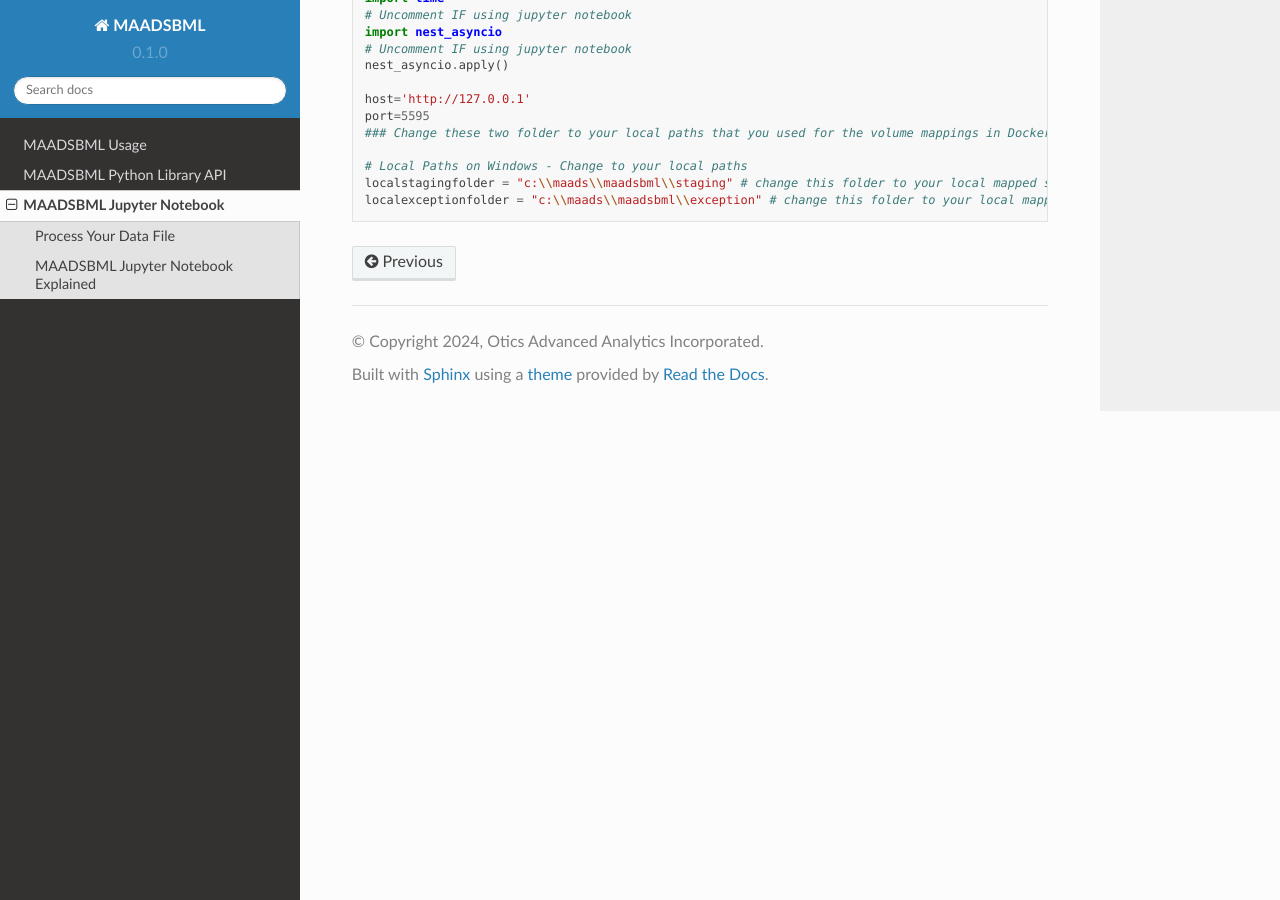
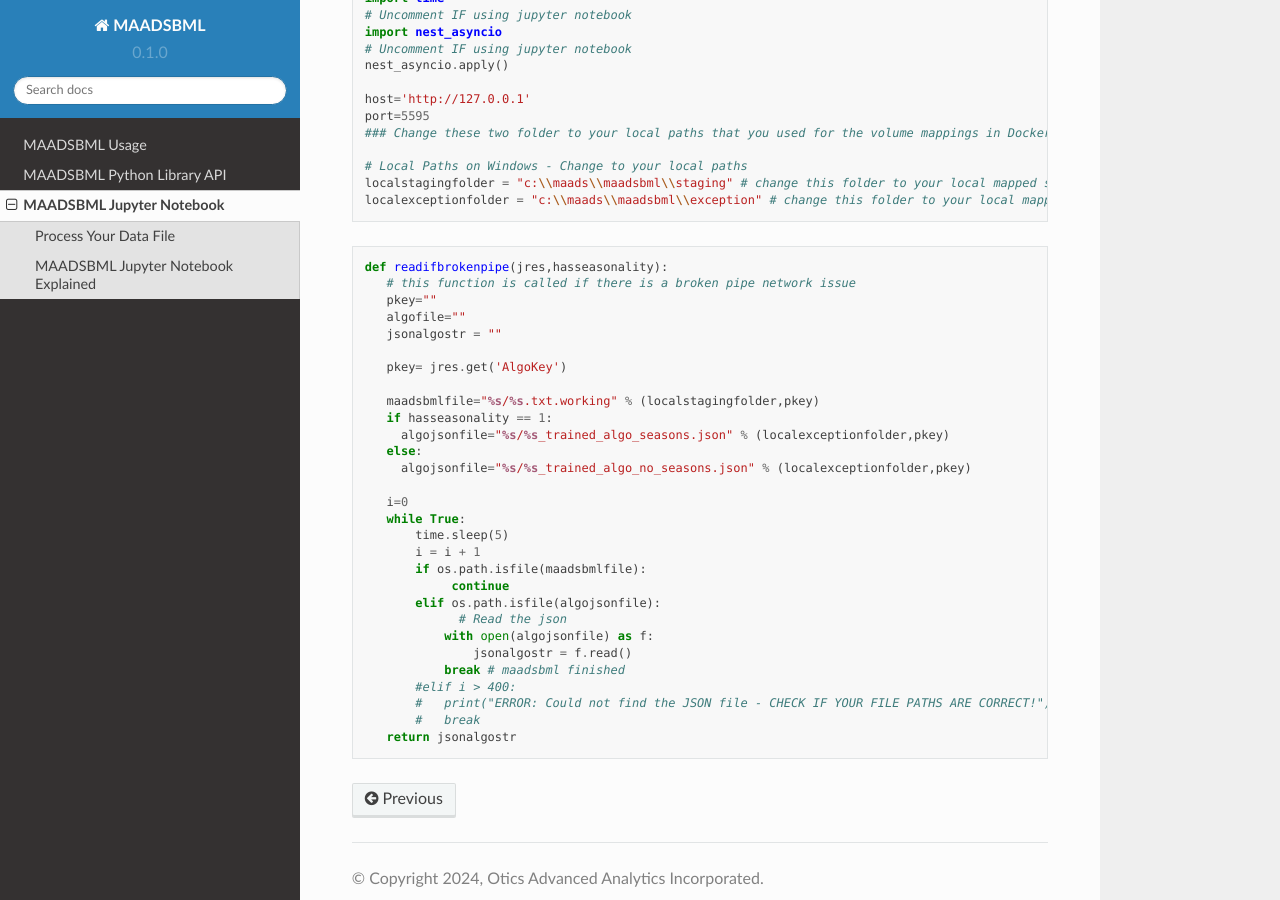
Before and after one commit to smaurice101/maadsbml, a Sphinx documentation site: the page built from docs/source/maadsbmlnotebook.rst, in a window 1280 px wide and 900 px high, scrolled down 710 px. Built offline with Sphinx 7.4.7 and the Read the Docs theme 2.0.0, drawn with Linux system fonts in a browser that asks for light colours.

Commit message:
Update maadsbmlnotebook.rst

```diff
--- a/docs/source/maadsbmlnotebook.rst
+++ b/docs/source/maadsbmlnotebook.rst
@@ -41,3 +41,35 @@ MAADSBML Jupyter Notebook Explained
    # Local Paths on Windows - Change to your local paths
    localstagingfolder = "c:\\maads\\maadsbml\\staging" # change this folder to your local mapped staging folder
    localexceptionfolder = "c:\\maads\\maadsbml\\exception" # change this folder to your local mapped exception folder
+
+.. code-block::
+
+   def readifbrokenpipe(jres,hasseasonality):
+      # this function is called if there is a broken pipe network issue
+      pkey=""
+      algofile=""
+      jsonalgostr = ""
+
+      pkey= jres.get('AlgoKey')
+
+      maadsbmlfile="%s/%s.txt.working" % (localstagingfolder,pkey)
+      if hasseasonality == 1:
+        algojsonfile="%s/%s_trained_algo_seasons.json" % (localexceptionfolder,pkey)
+      else:
+        algojsonfile="%s/%s_trained_algo_no_seasons.json" % (localexceptionfolder,pkey)
+
+      i=0
+      while True:
+          time.sleep(5)
+          i = i + 1
+          if os.path.isfile(maadsbmlfile):
+               continue
+          elif os.path.isfile(algojsonfile):
+                # Read the json
+              with open(algojsonfile) as f:
+                  jsonalgostr = f.read()
+              break # maadsbml finished
+          #elif i > 400:
+          #   print("ERROR: Could not find the JSON file - CHECK IF YOUR FILE PATHS ARE CORRECT!")
+          #   break
+      return jsonalgostr
```
